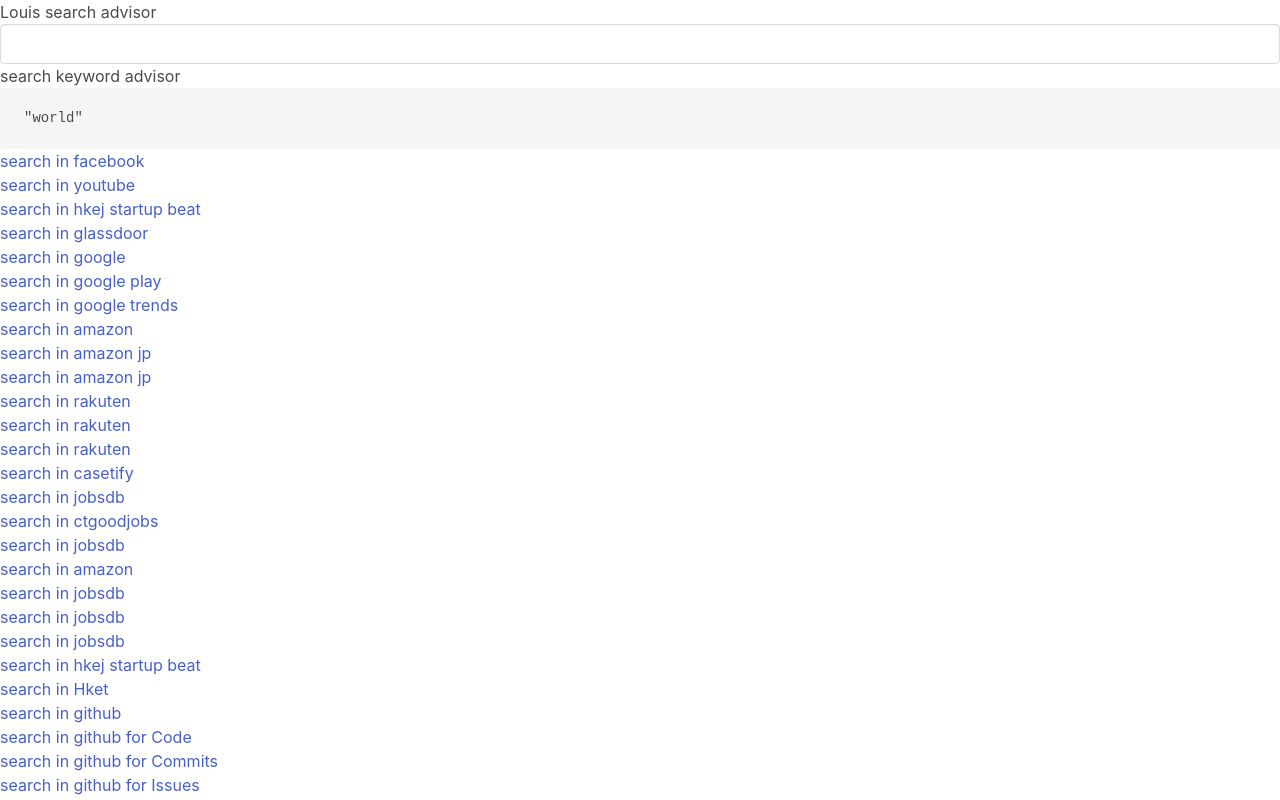
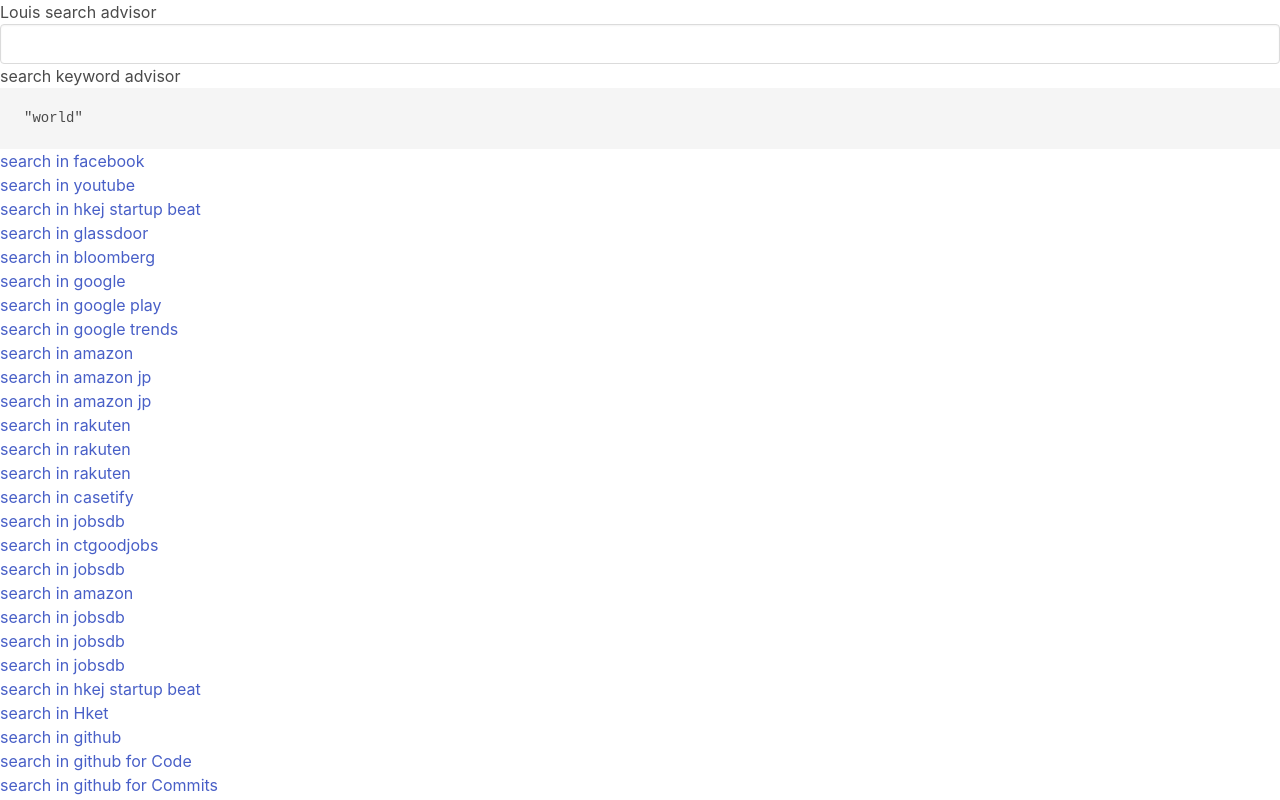
Before and after one commit to louiscklaw/company-background-search, a Gatsby site: page / in a window 1280 px wide. Shown: the top 800 px of the page. Built offline with nearby package versions, Linux system fonts and the light colour scheme; Gatsby itself is replaced by a stand-in of ours.

Commit message:
adding bloomberg search,

```diff
--- /dev/null
+++ b/src/components/search-in-bloomberg.js
@@ -0,0 +1,13 @@
+import React from 'react'
+
+function SearchInBloomberg(props){
+  return(
+    <div>
+      <a href={`https://www.bloomberg.com/search?query=casetify`} target="_blank">
+        search in bloomberg
+      </a>
+    </div>
+  )
+}
+
+export default SearchInBloomberg
--- a/src/components/search-result.js
+++ b/src/components/search-result.js
@@ -7,6 +7,7 @@
 import SearchInAmazonUk from './search-in-amazon-uk'
 import SearchInAppledaily from './search-in-appledaily'
 import SearchInBBC from './search-in-bbc'
+import SearchInBloomberg from './search-in-bloomberg'
 import SearchInCpjobs from './search-in-cpjobs'
 import SearchInCtgoodjobs from './search-in-ctgoodjobs'
 import SearchInCarousell from './search-in-carousell'
@@ -51,6 +52,7 @@
       <SearchInYoutube search_text={search_text} />
       <SearchInHkejStartupbeat search_text={search_text} />
       <SearchInGlassdoor search_text={search_text}/>
+      <SearchInBloomberg search_text={search_text} />
 
       <SearchInGoogle search_text={search_text} />
       <SearchInGooglePlay search_text={search_text} />
```
Also changed, not shown: 1 other file.
